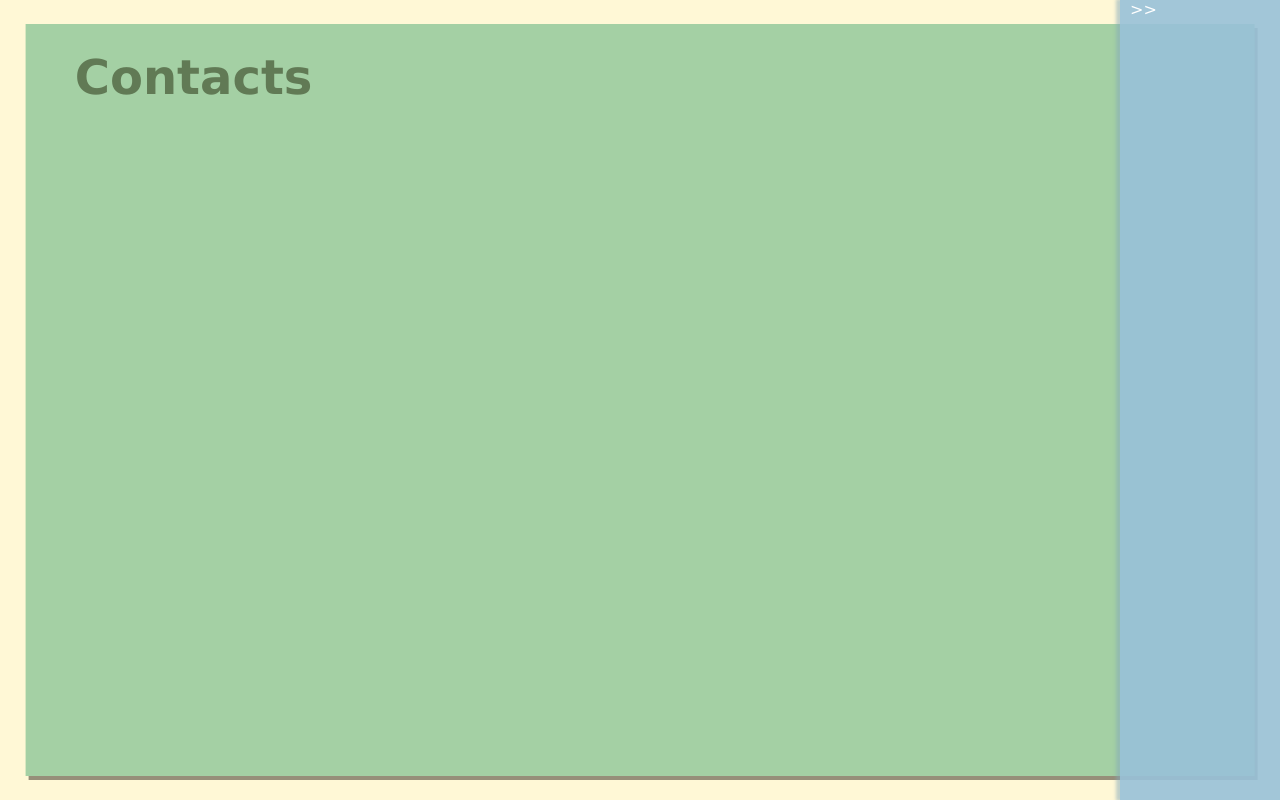
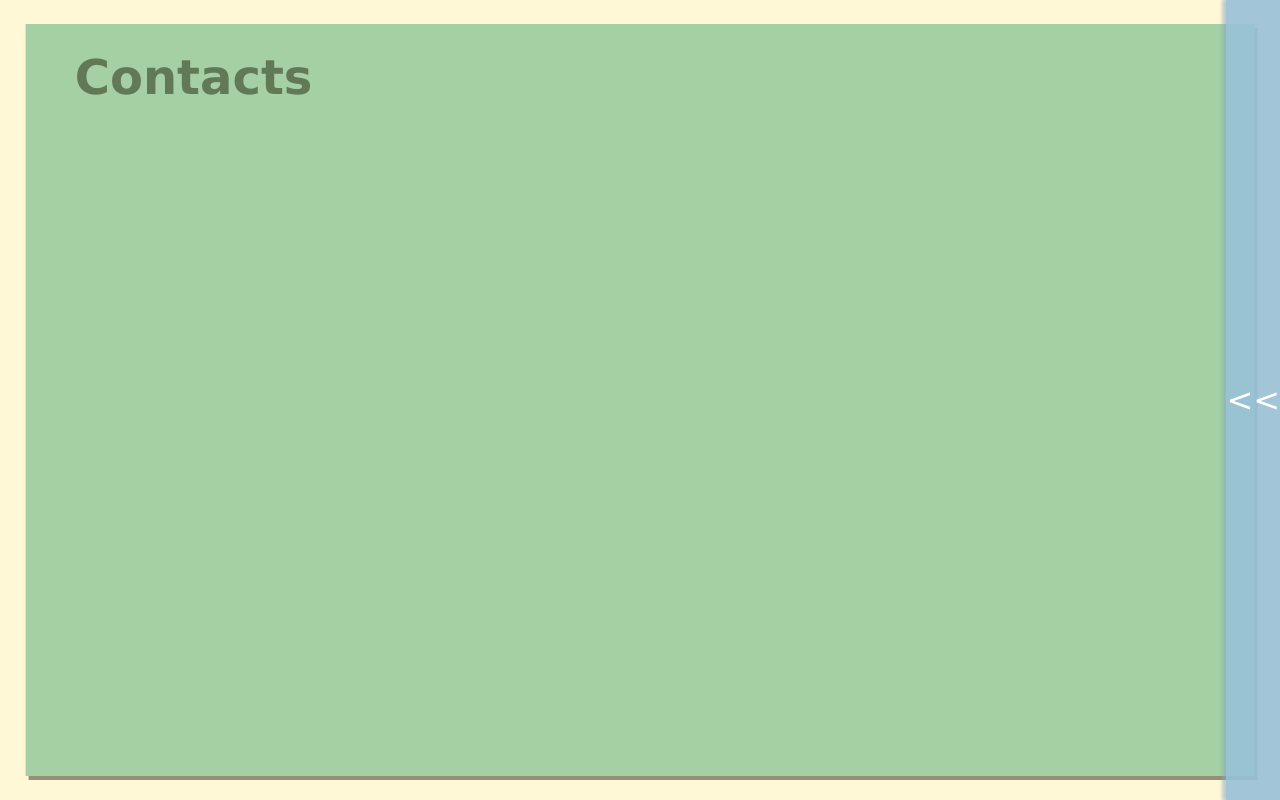
Before and after one commit to rlmech/personal_site, a React app: page /#/contacts in a window 1280 px wide. Built offline with nearby package versions, Linux system fonts and the light colour scheme.

Commit message:
Navbar link hover animations

```diff
--- a/src/components/navbar/navbar.css
+++ b/src/components/navbar/navbar.css
@@ -1,39 +1,44 @@
 .navbar {
     position: absolute;
     display: flex;
-    width: 10rem;
     height: 100vh;
-    flex-direction: column;
+    flex-direction: row;
     background: var(--color-navbar);
     right: 0px;
     box-shadow: -3px 0 3px 1px var(--color-navbar-shadow);
     color: var(--color-navbar-text);
+    transition: 0.5s;
 }
 
 .navbar-icon {
+    display: inherit;
+    align-items: center;
     cursor: pointer;
-    padding-left: 10px;
-    padding-right: 20px;
-    height: 5%;
+    box-shadow: 3px 0 3px 1px var(--color-navbar-shadow);
+    font-size: 2rem;
 }
 
 .navbar-list {
     color: inherit;
     display: flex;
     flex-direction: column;
-    transition: 0.5s ease-out;
 }
 
 .navbar-list li {
     color: inherit;
-    padding: 10%;
+    margin: 2% 0 2% 0;
+    transition: 0.5s ease-out;
 }
 
 .navbar-list li a {
+    display: block;
+    padding: 2rem;
     color: inherit;
+    font-size: 1rem;
 }
 
 .navbar-list li:hover {
+    box-shadow: inset 200px 0 0 0 var(--color-navbar-2);
     background: var(--color-navbar-2);
 }
 
--- a/src/components/navbar/navbar.jsx
+++ b/src/components/navbar/navbar.jsx
@@ -11,7 +11,9 @@ function Navbar () {
 
     return (
         <nav className="navbar">
-            <p className="navbar-icon" onClick={toggleActive}>&gt;&gt;</p>
+            <div className="navbar-icon" onClick={toggleActive}>
+                <p>&lt;&lt;</p>
+            </div>
             {(navActive) && (
             <ul className="navbar-list">
                 <li><Link to="/">HOME</Link></li>
```
